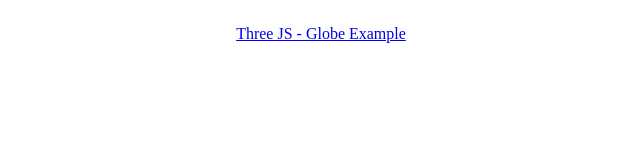
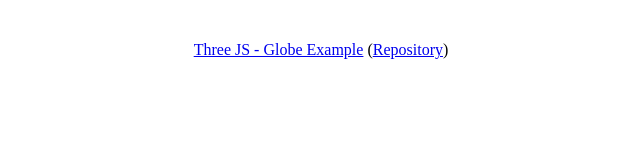
Before and after one commit to Randan/randan.github.io, a plain HTML site: page index.html in a window 1280 px wide. Shown: the whole page, without its empty margins (319-959 px from the left). Drawn offline with Linux system fonts and the light colour scheme.

Commit message:
added link to repo

```diff
--- a/index.html
+++ b/index.html
@@ -10,7 +10,7 @@
 </head>
 <body>
   <div class="container">
-    <a href="/globe/index.html">Three JS - Globe Example</a>
+    <p><a href="/globe/index.html">Three JS - Globe Example</a> (<a href="https://github.com/Randan/globe-threejs">Repository</a>)</p>
   </div>
 </body>
 </html>
```
